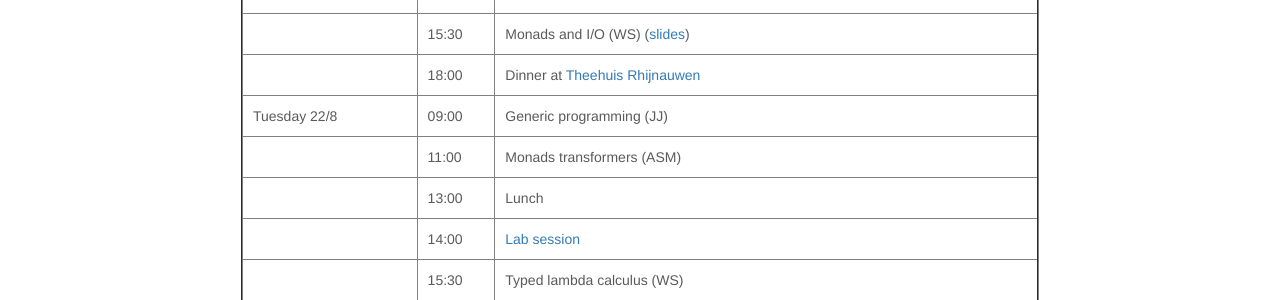
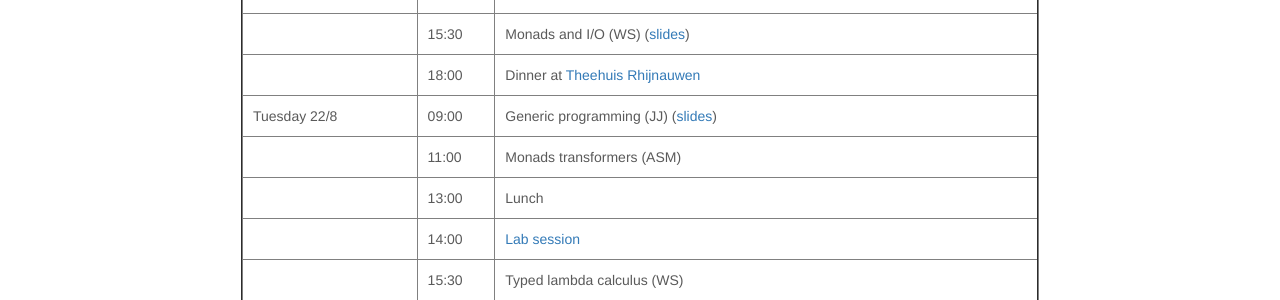
Before and after one commit to AFP-2017/AFP-2017, a Jekyll site: the page built from schedule.html, in a window 1280 px wide. Shown: the part 527-827 px from the top of the page. Built offline with Jekyll 4.4.1, drawn with Linux system fonts in a browser that asks for light colours; nearby versions of some CDN libraries.

Commit message:
Added link to 04-slides.pdf

```diff
--- a/schedule.html
+++ b/schedule.html
@@ -77,7 +77,7 @@ assignments and projects.
     <tr>
       <td>Tuesday 22/8</td>
       <td>09:00</td>
-      <td>Generic programming (JJ)</td>
+      <td>Generic programming (JJ) (<a href="slides/04-slides.pdf">slides</a>)</td>
     </tr>
 
     <tr>
```
